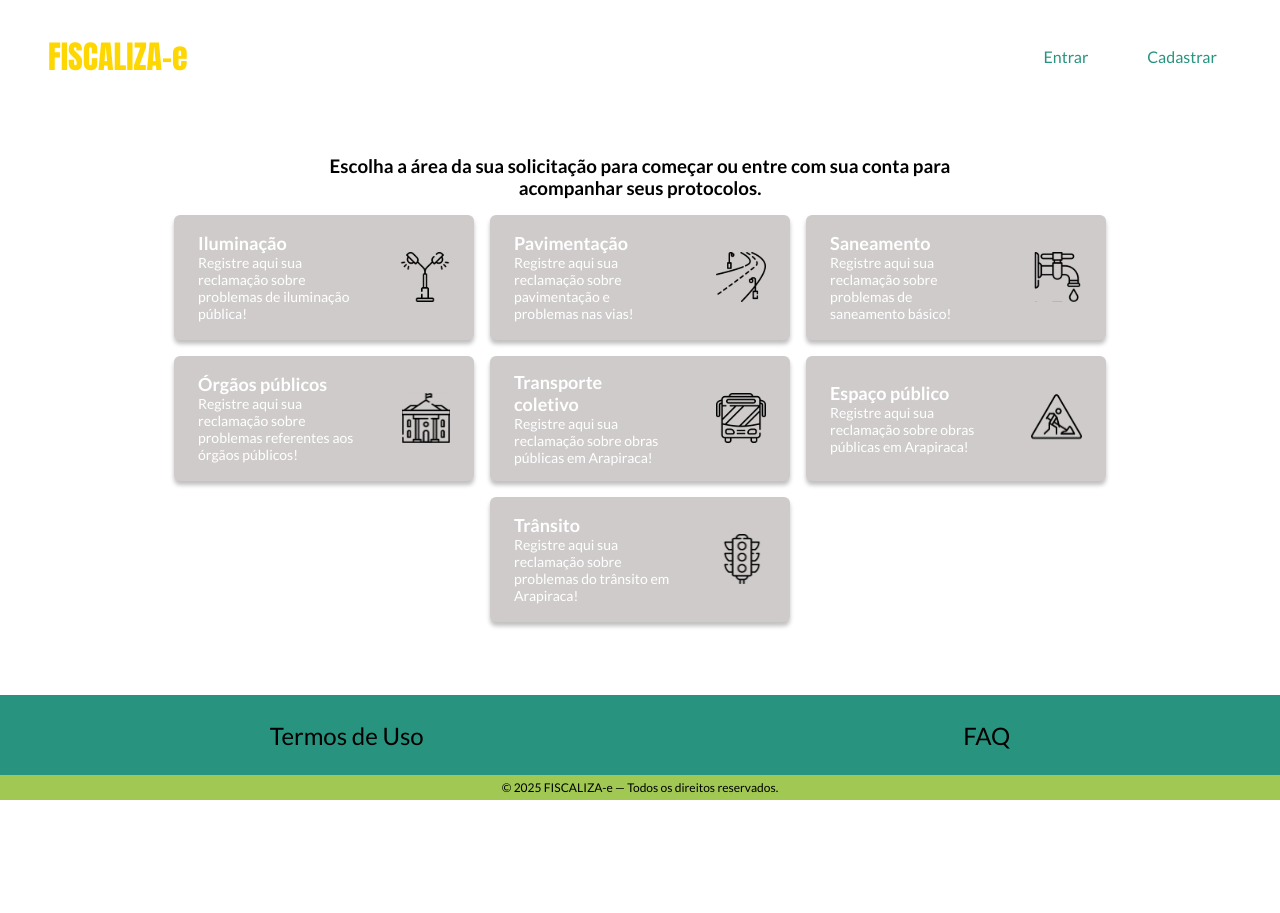
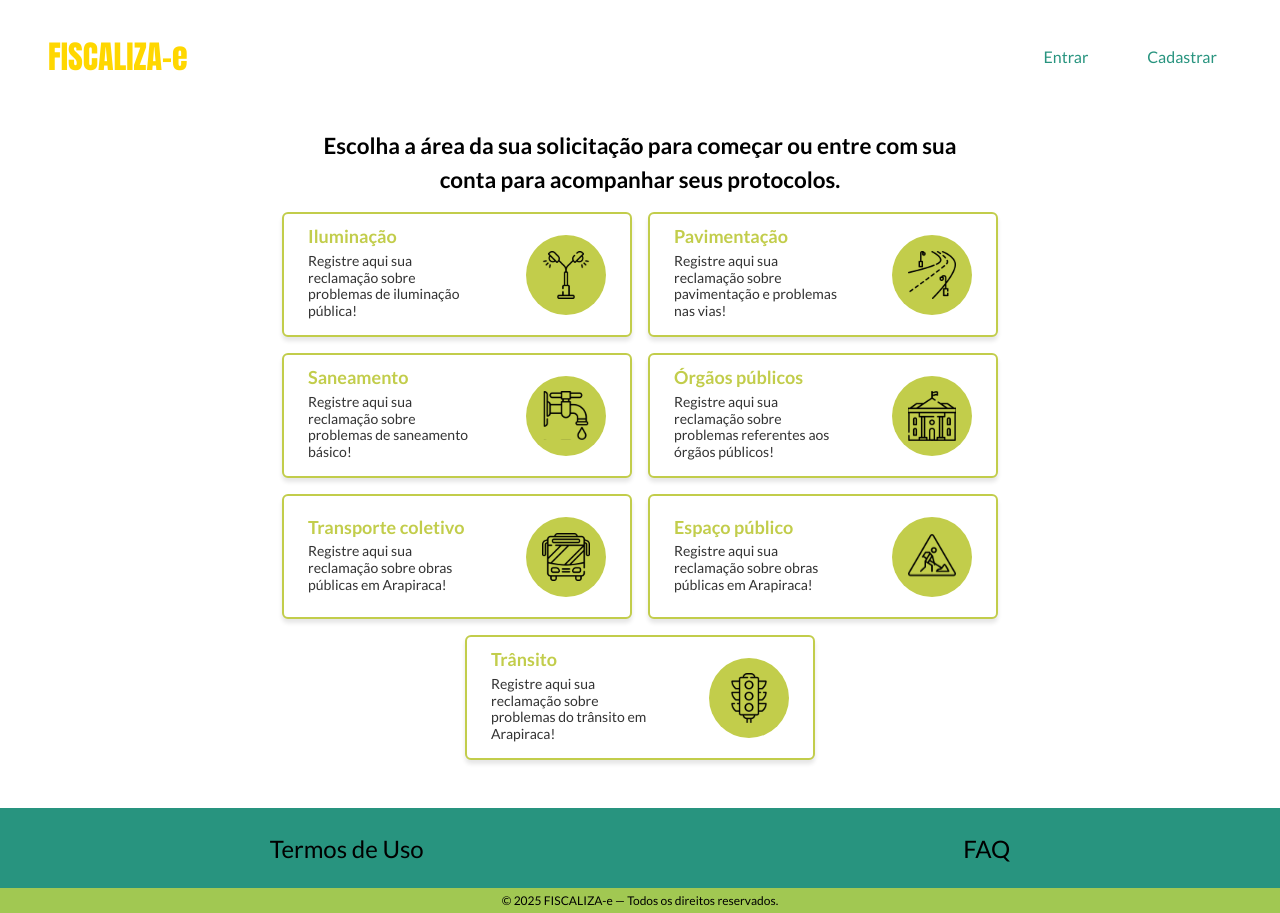
Before and after one commit to fiscaliza-e/frontend, a Next.js app: page / in a window 1280 px wide. Before the commit the page ends 800 px from the top, so only its background shows below. Built offline with nearby package versions, Linux system fonts and the light colour scheme.

Commit message:
feat: alteração nos cards e no titulo central da home

```diff
--- a/src/app/page.module.css
+++ b/src/app/page.module.css
@@ -2,15 +2,16 @@
   display: flex;
   flex-direction: column;
   justify-content: space-evenly;
-    align-items: center ;
+  align-items: center;
   margin-bottom: 1rem;
-    padding: 1rem ;
+  padding: 1rem;
 }
 
 .homeTitle {
   text-align: center;
-    text-wrap: 1;
   max-width: 60%;
+  font-size: 1.4rem;
+  line-height: 1.5;
 }
 
 .homeCardContainer {
--- a/src/components/navigation-card/index.tsx
+++ b/src/components/navigation-card/index.tsx
@@ -1,4 +1,5 @@
 import styles from "./navigation-card.module.css";
+import Image from "next/image";
 
 interface Props {
   title: string;
@@ -19,7 +20,15 @@ export default function NavigationCard({
         <p className={styles.cardTitle}>{title}</p>
         <p className={styles.description}>{description}</p>
       </div>
-      <img className={styles.cardIcon} src={iconPath} alt={title} />
+      <div className={styles.cardIcon}>
+        <Image
+          src={iconPath}
+          alt={title}
+          className={styles.iconImage}
+          width={48}
+          height={48}
+        />
+      </div>
     </div>
   );
 }
--- a/src/components/navigation-card/navigation-card.module.css
+++ b/src/components/navigation-card/navigation-card.module.css
@@ -3,17 +3,17 @@
   justify-content: space-between;
   align-items: center;
 
-    color: #fff;
-    background-color: #cfcbcb;
+  background-color: #ffffff;
+  border: 2px solid #c2cd4b;
+  border-radius: 6px;
 
-    width: 300px;
+  width: 350px;
   height: 125px;
   padding: 1rem 1.5rem;
-    border-radius: 6px;
   cursor: pointer;
   gap: 3rem;
 
-    box-shadow: 0px 4px 4px 0px #00000040;
+  box-shadow: 0px 4px 4px 0px rgba(0, 0, 0, 0.1);
 }
 
 .card:hover {
@@ -24,19 +24,40 @@
 .cardTextContent {
   display: flex;
   flex-direction: column;
-    gap: 3;
-    text-overflow: clip;
+  justify-content: center;
+  flex-grow: 1;
+  line-height: 1.2;
+  padding-bottom: 0.2rem;
 }
 
 .cardTitle {
   font-weight: bold;
   font-size: 18px;
+  color: #c2cd4b;
+  margin-bottom: 0.3rem;
 }
 
 .description {
   font-size: 14px;
+  color: #333333;
+  word-wrap: break-word;
+  overflow-wrap: break-word;
 }
 
 .cardIcon {
-    height: 50px;
+  background-color: #c2cd4b;
+  border-radius: 50%;
+  width: 80px;
+  height: 80px;
+  display: flex;
+  justify-content: center;
+  align-items: center;
+  flex-shrink: 0;
+  overflow: hidden;
 }
+
+.iconImage {
+  width: 60%;
+  height: auto;
+  object-fit: contain;
+}
```
Lines whose indentation alone changed are shown as unchanged.
